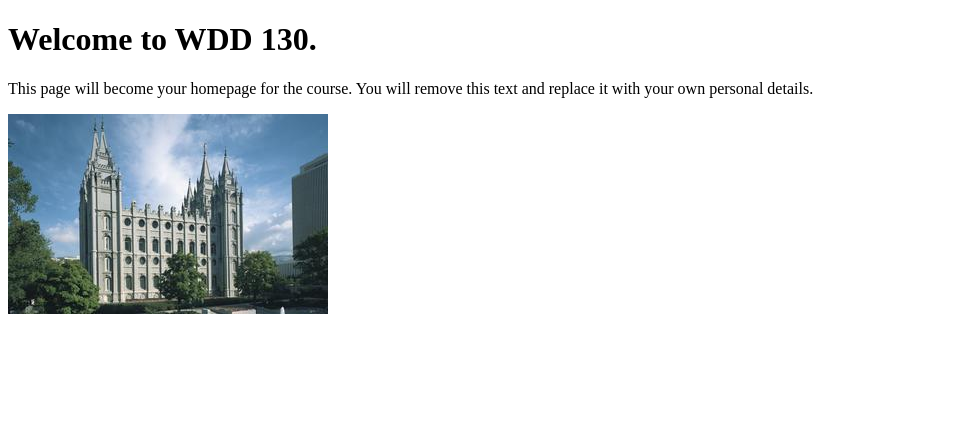
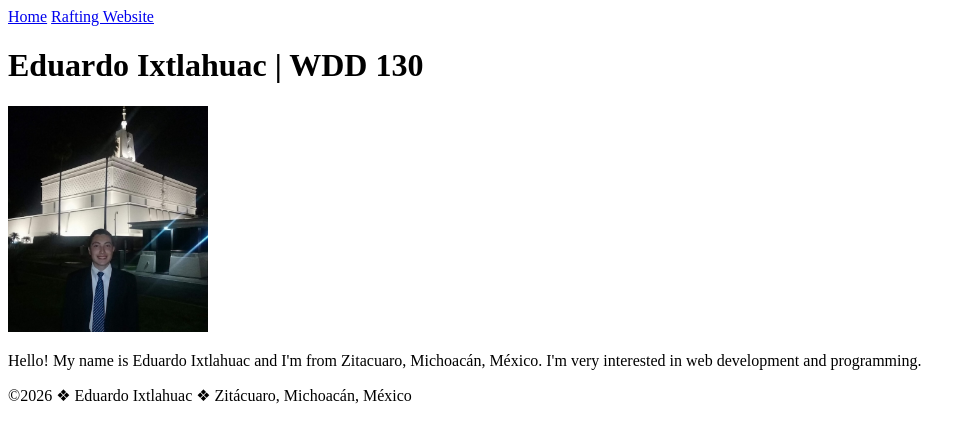
Before and after one commit to EduardoIxtlahuac/wdd130, a plain HTML site: page index.html in a window 1280 px wide. Shown: the whole page, without its empty margins (0-973 px from the left). Drawn offline with Linux system fonts and the light colour scheme.

Commit message:
Termina tarea de la pagina de inicio index

```diff
--- a/index.html
+++ b/index.html
@@ -1,14 +1,32 @@
 <!DOCTYPE html>
-<html lang="en">
+<html lang="en-US">
+
 <head>
     <meta charset="UTF-8">
     <meta name="viewport" content="width=device-width, initial-scale=1.0">
     <title>WDD 130 | Personal Homepage</title>
 </head>
+
 <body>
-    <h1>Welcome to WDD 130.</h1>
-    <p>This page will become your homepage for the course. You will remove this text and replace it with your own personal details.</p>
+    <header>
+        <nav>
+            <a href="#">Home</a>
+            <a href="wwr/">Rafting Website</a>
+        </nav>
+    </header>
+    <main>
+        <h1>Eduardo Ixtlahuac | WDD 130</h1>
 
-    <img src="images/salt-lake-temple.jpg" alt="The Salt Lake Temple.">
+        <img src="images/profile.jpeg" alt="Hello, my name is Eduardo Ixtlahuac." width="200">
+
+        <p>Hello! My name is Eduardo Ixtlahuac and I'm from Zitacuaro, Michoacán, México. I'm very
+            interested in web development and programming.</p>
+    </main>
+
+    <footer>
+        <p>&copy;2026 ❖ Eduardo Ixtlahuac ❖ Zitácuaro, Michoacán, México</p>
+    </footer>
+
 </body>
+
 </html>
```
Also changed, not shown: images/profile.jpeg (added).
